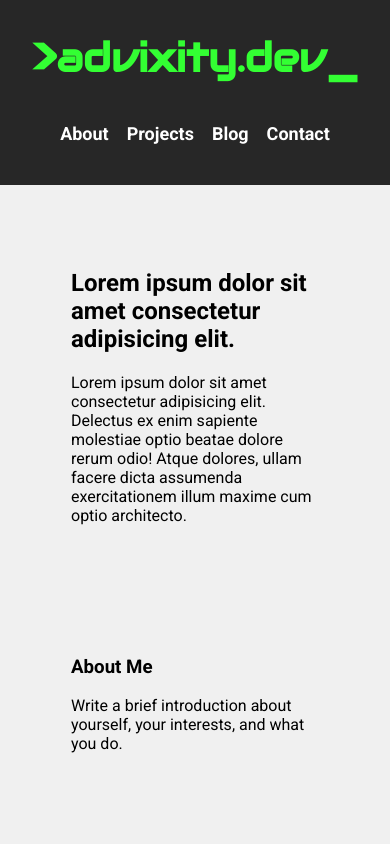
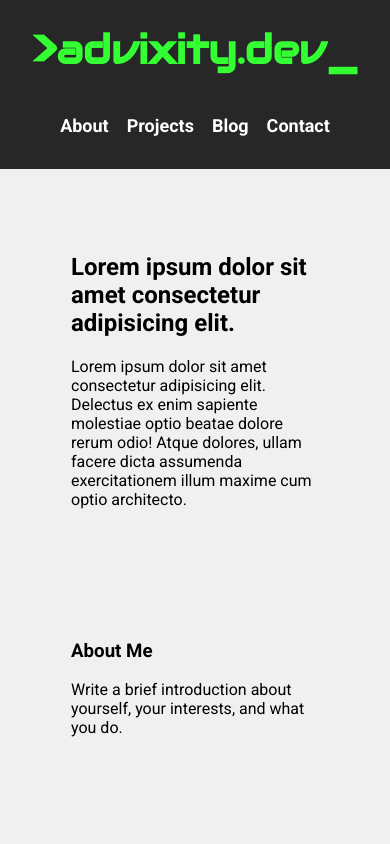
Before and after one commit to advixity/advixity.github.io, a plain HTML site: page index.html in a window 390 px wide. Shown: the top 844 px of the page. Drawn offline with Linux system fonts and the light colour scheme.

Commit message:
made header sticky and adjusted padding

```diff
--- a/styles.css
+++ b/styles.css
@@ -7,6 +7,8 @@ body {
 }
 
 header {
+    position: sticky;
+    top: 0;
     background-color: #272727;
     padding: 1em;
     display: flex;
@@ -95,7 +97,9 @@ footer {
 @media screen and (max-width: 650px) {
     header {
         flex-direction: column;
+        padding: 0.5em;
     }
+
     nav ul {
         display: flex;
         align-content: center;
```
